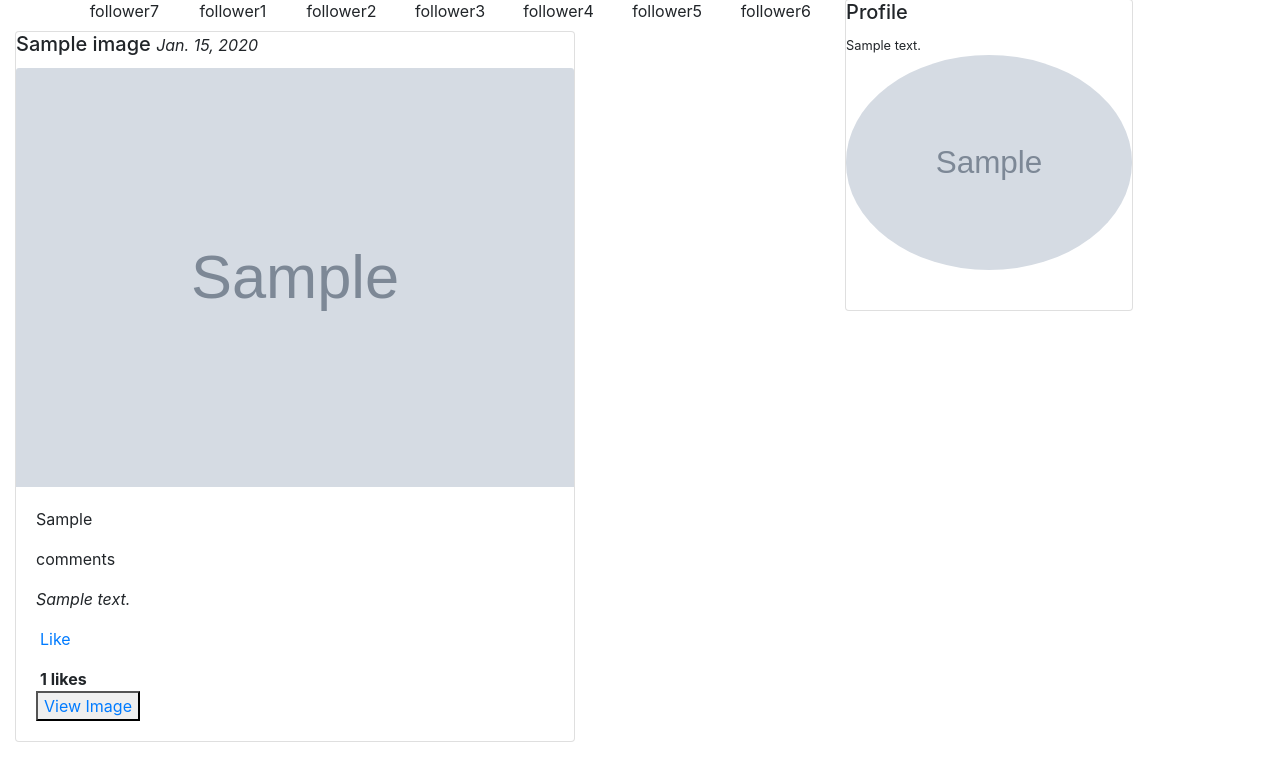
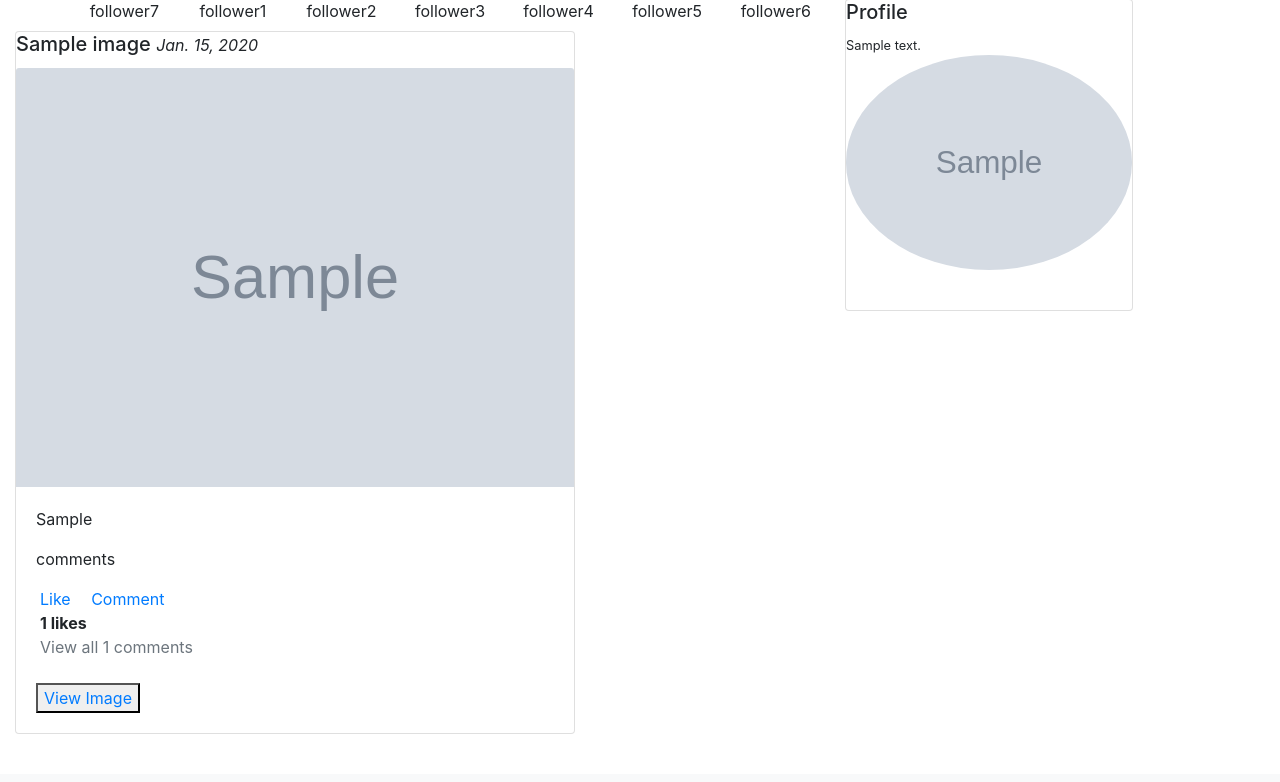
Before and after one commit to Sieva-cmd/instagram, a Django app: page / in a window 1280 px wide. Shown: the part 149-931 px from the top of the page. After the commit the page ends 883 px from the top, so only its background shows below. Run offline with Django 4.2, Linux system fonts and the light colour scheme; tables that the repository leaves empty hold one stand-in row (values such as "Sample post"); grey boxes marked "Sample" are stand-in pictures; parts of the project's set-up code (start-up, migrations or seed data) failed here and were passed over; some libraries are stand-ins or nearby versions.

Commit message:
add comment

```diff
--- a/instagram/settings.py
+++ b/instagram/settings.py
@@ -42,6 +42,7 @@ INSTALLED_APPS = [
     'instapp.apps.InstappConfig',
     'bootstrap4',
     'crispy_forms',
+    'emoji_picker',
 ]
 
 MIDDLEWARE = [
--- a/instapp/models.py
+++ b/instapp/models.py
@@ -8,6 +8,8 @@ import datetime as dt
 class Profile(models.Model):
     profile =models.ImageField(upload_to ='photos/',blank=True)
     bio =models.CharField(max_length=200)
+    user=models.ForeignKey(User,on_delete=models.CASCADE,null=True)
+    name = models.CharField(blank=True, max_length=120)
 
     def __str__(self):
 
@@ -41,7 +43,6 @@ class Image(models.Model):
     image =models.ImageField(upload_to ='photos/',blank=True)
     likes =models.IntegerField(default=0)
     dislikes=models.IntegerField(default=0)
-    comments=models.CharField(max_length=200)
     pub_date=models.DateTimeField(auto_now_add=True)
     profile =models.ForeignKey(Profile,on_delete=models.CASCADE,null=True)
 
@@ -95,3 +96,17 @@ class Preference(models.Model):
 
     def save_preference(self):
         self.save()
+
+class Comments(models.Model):
+    comment = models.TextField(max_length = 300)
+    image = models.ForeignKey(Image,null=True, on_delete=models.CASCADE,related_name='comments')
+    user = models.ForeignKey(Profile, on_delete=models.CASCADE, related_name='comments')
+    comment_date = models.DateTimeField(auto_now_add=True)
+
+
+    class Meta:
+        ordering = ["-comment_date"]
+
+
+    def __str__(self):
+        return f'{self.user.name} Image'
--- a/instapp/templates/main/home.html
+++ b/instapp/templates/main/home.html
@@ -42,12 +42,13 @@
         <div class="card-body">
             <p class="card-text"> {{image.caption}} </p>
             <p class="card-text"> comments</p>
-            <p class="card-text" style="font-style: italic;"> {{image.comments}}  </p>
-            <p> <a class="ml-1" href="{%url 'like' image.id%}">Like</a></p>
-
+            <!-- <p class="card-text" style="font-style: italic;"> {{image.comments}} </p> -->
+            <span> <a class="ml-1" href="{%url 'like' image.id%}">Like</a><span>
+              <span><a class="ml-3" href="{% url 'comment' image.id %}">Comment</a>
+            </span><br>
 
           <span class="ml-1 view" style="font-weight: bolder;" >{{image.likes}} likes</span><br>
-
+          <a  href="{% url 'comment' image.id %}" class="ml-1 text-muted view">View all {{image.comments.count}} comments</a><br><br>
             <button>
               <a href=" {% url 'image' image.id %} ">View Image </a>
             </button>
--- a/instapp/urls.py
+++ b/instapp/urls.py
@@ -16,6 +16,7 @@ urlpatterns =[
     re_path(r'login/', views.login_request, name="login"),
     re_path(r'logout', views.logout_request, name= "logout"),
     path('like/<id>', views.like, name='like'),
+    path('image/<id>', views.comment, name='comment'),
 ]
 
 if settings.DEBUG:
--- a/instapp/views.py
+++ b/instapp/views.py
@@ -1,11 +1,11 @@
 
 import datetime as dt
 from django.contrib.auth.decorators import login_required
-from .models import Image,Profile,Preference
+from .models import Image,Profile,Preference,Comments
 from django.http  import Http404,HttpResponseRedirect
 from django.core.exceptions import ObjectDoesNotExist
 from django.shortcuts import  render, redirect,get_object_or_404
-from .forms import NewUserForm
+from .forms import NewUserForm,CommentForm
 from django.contrib.auth import login,authenticate,logout
 from django.contrib import messages
 from django.contrib.auth.forms import AuthenticationForm
@@ -89,3 +89,23 @@ def like(request, id):
     image.likes += 1
     image.save()
     return HttpResponseRedirect(reverse("home"))
+
+
+@login_required(login_url='login')
+def comment(request, id):
+    image = Image.objects.get(id=id)
+    comments = Comments.objects.all()
+    if request.method == 'POST':
+        form = CommentForm(request.POST)
+        if form.is_valid():
+            new_comment = form.save(commit=False)
+            new_comment.image = image
+            new_comment.user = request.user.profile
+            new_comment.save()
+
+            return HttpResponseRedirect(request.path_info)
+
+    else:
+        form = CommentForm()
+
+    return render(request, 'main/post.html', {'image': image,'form': form,'comments':comments})
```
Also changed, not shown: instapp/forms.py (+10 -0 lines), instapp/templates/main/post.html (added, +62 -0 lines), instapp/migrations/0002_alter_profile_options_remove_image_comments_and_more.py (added).
